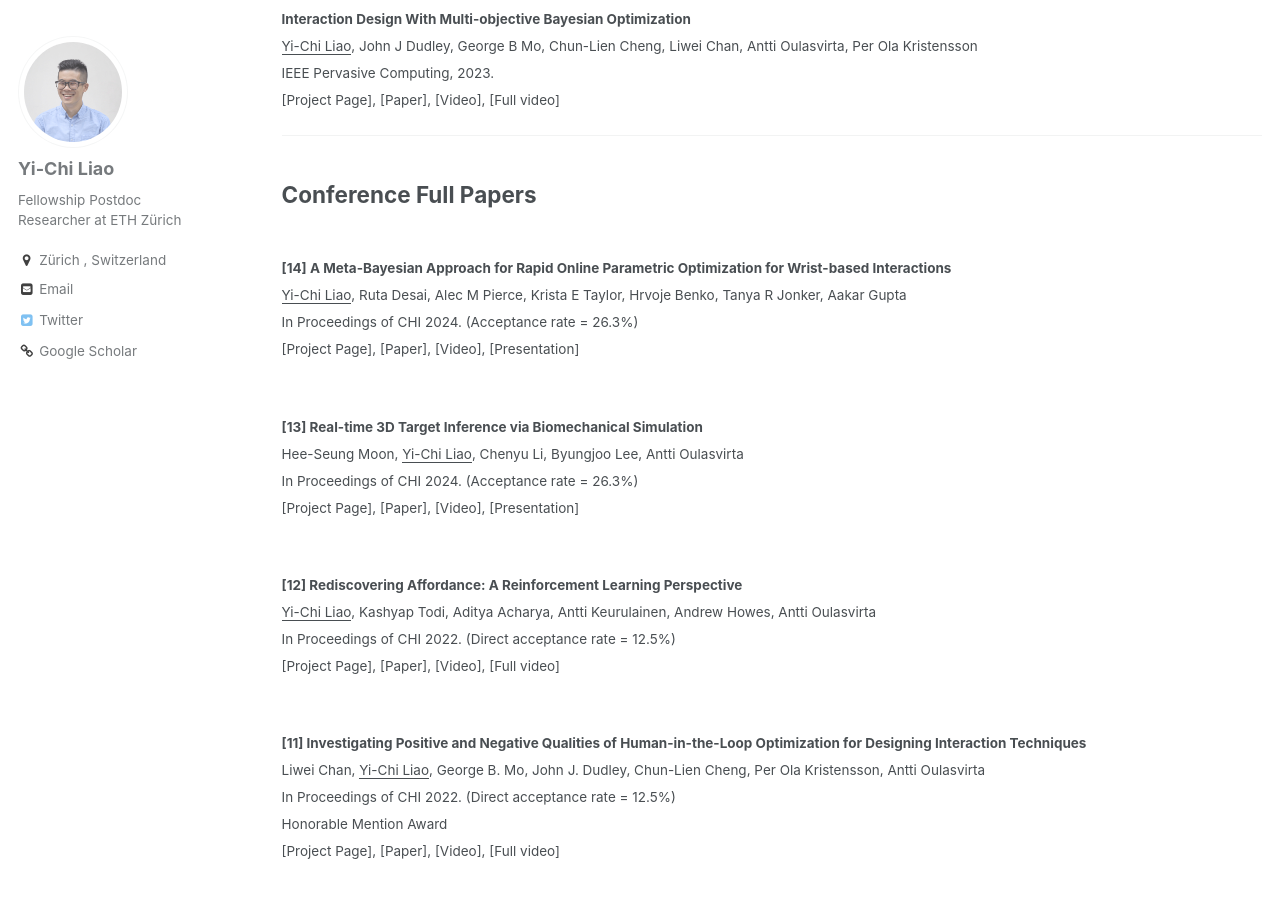
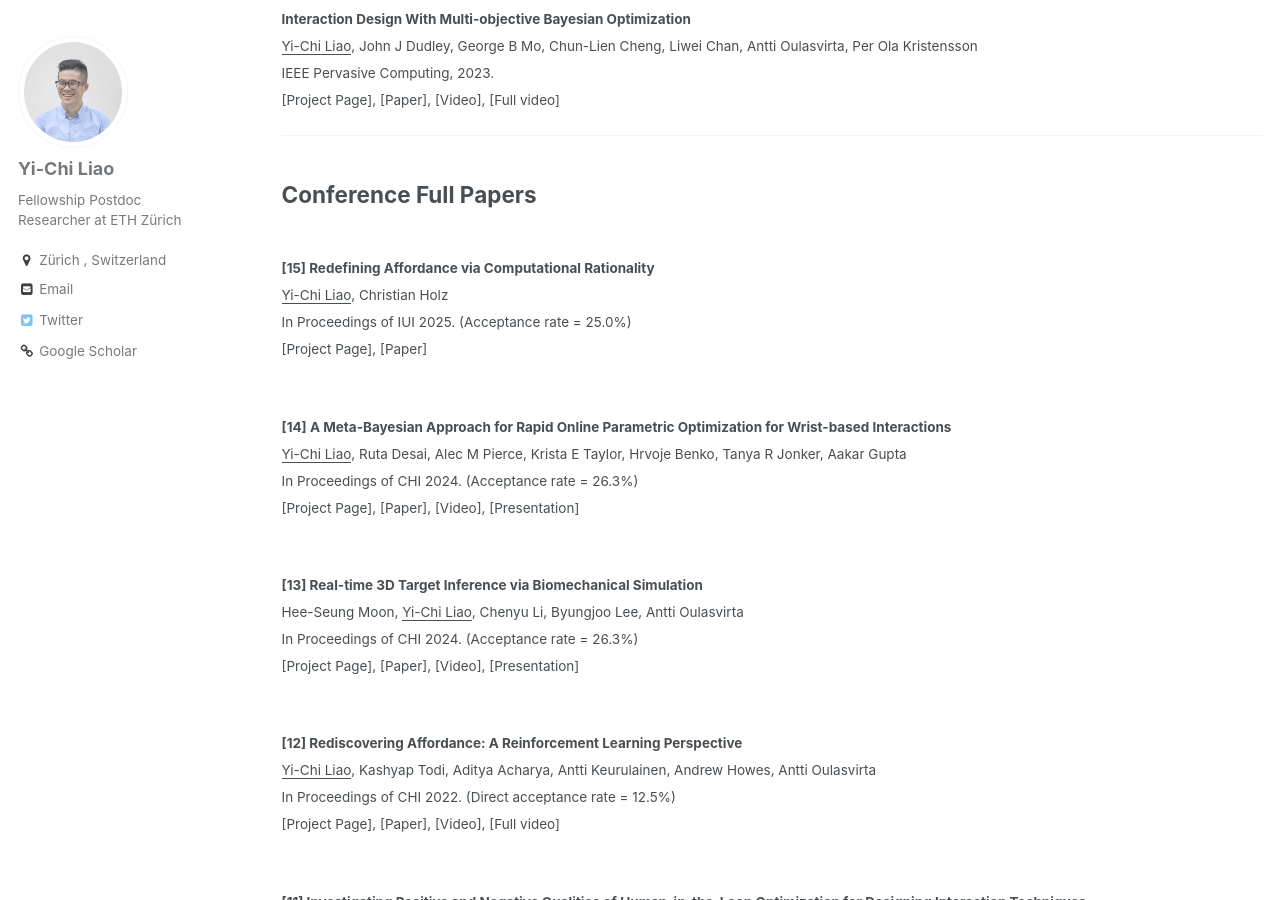
Before and after one commit to yichiliao/yichiliao.github.io, a Jekyll site: the page built from _pages/publications.md, in a window 1280 px wide and 900 px high, scrolled down 504 px. Built offline with Jekyll 4.4.1, drawn with Linux system fonts in a browser that asks for light colours.

Commit message:
updating publications

```diff
--- a/_pages/publications.md
+++ b/_pages/publications.md
@@ -27,6 +27,12 @@ IEEE Pervasive Computing, 2023. </small><br>
 ---
 
 ## Conference Full Papers
+
+<br>
+<small>**[15] Redefining Affordance via Computational Rationality**<br>
+<u>Yi-Chi Liao</u>, Christian Holz<br>
+In Proceedings of IUI 2025. (Acceptance rate = 25.0%) </small><br>
+<small>[[Project Page](https://siplab.org/projects/Redefining_Affordance)], [[Paper](https://arxiv.org/abs/2501.09233)]</small>
 
 <br>
 <small>**[14] A Meta-Bayesian Approach for Rapid Online Parametric Optimization for Wrist-based Interactions**<br>
```
